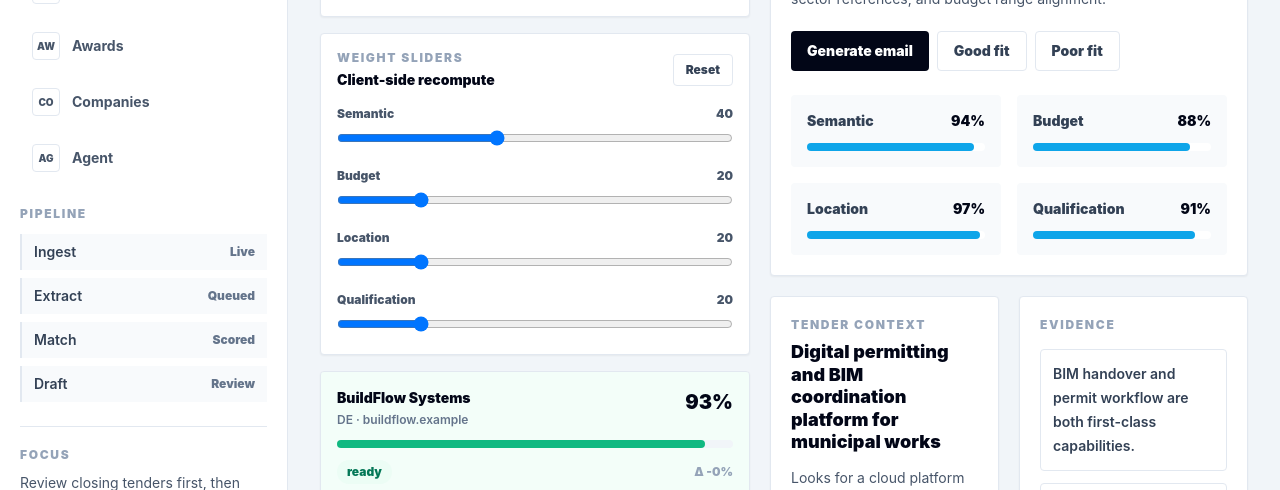
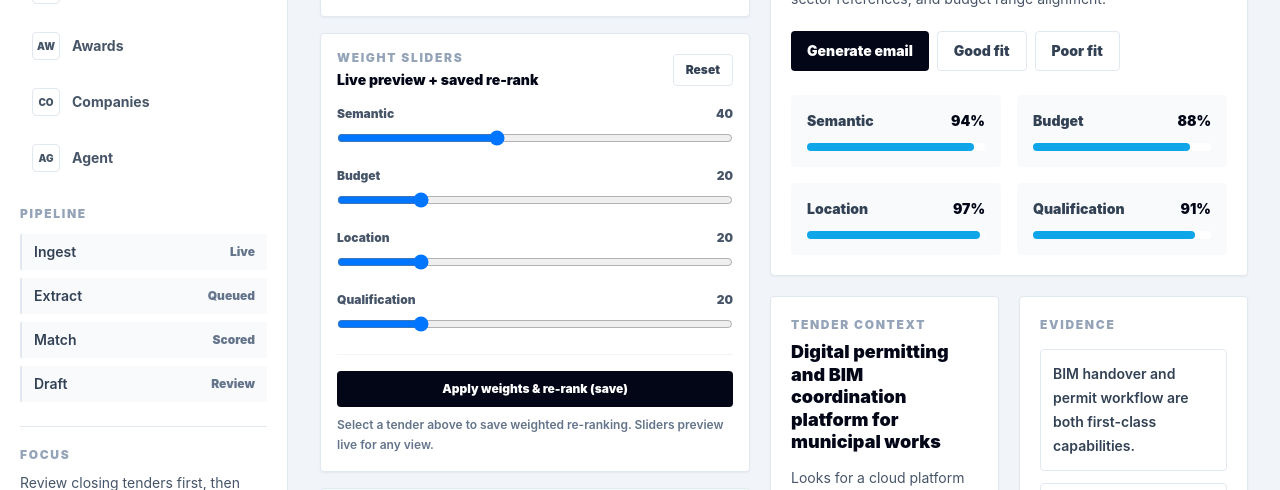
Before and after one commit to SwarajStha/GTMAgent, a Vue app in the folder frontend/: page /matches in a window 1280 px wide. Shown: the part 310-800 px from the top of the page. Built offline with nearby package versions, Linux system fonts and the light colour scheme; no server answers.

Commit message:
feat: frontend -- persist weight re-rank (G16) + honest email recipient & match threshold (G17b)

```diff
--- a/frontend/src/stores/emails.ts
+++ b/frontend/src/stores/emails.ts
@@ -67,9 +67,22 @@ function toEvidenceItems(email: ApiEmail): string[] {
   ].slice(0, 4)
 }
 
-function recipientFor(company: ApiEmailContextCompany): string {
-  const website = company.website?.replace(/^https?:\/\//, '').replace(/\/$/, '')
-  return website ? `sales@${website}` : 'sales@example.com'
+// G17b: we hold no verified supplier contact. Derive a *candidate* address from
+// the company website and flag it as unverified, rather than fabricating an
+// authoritative-looking `sales@…` (and never invent one when there is no site).
+function supplierContact(company: ApiEmailContextCompany): {
+  recipient: string
+  verified: boolean
+  website: string | null
+} {
+  const domain = company.website
+    ?.replace(/^https?:\/\//, '')
+    .replace(/\/.*$/, '')
+    .replace(/\/$/, '')
+  if (domain) {
+    return { recipient: `info@${domain}`, verified: false, website: company.website ?? null }
+  }
+  return { recipient: 'No verified contact on file', verified: false, website: null }
 }
 
 function toEmailDraft(email: ApiEmail): EmailDraft {
@@ -82,13 +95,16 @@ function toEmailDraft(email: ApiEmail): EmailDraft {
         explanation: s.explanation,
       }))
     : undefined
+  const supplier = isBuyer ? null : supplierContact(email.company)
   return {
     id: email.id,
     matchId: email.match_id,
     subject: email.subject,
-    recipient: isBuyer
-      ? email.tender.buyer_name ?? 'public buyer'
-      : recipientFor(email.company),
+    recipient: isBuyer ? email.tender.buyer_name ?? 'public buyer' : supplier!.recipient,
+    // Buyer outreach targets the real TED-published buyer org; supplier contacts
+    // are website-derived guesses (we hold no verified email).
+    recipientVerified: isBuyer,
+    companyWebsite: isBuyer ? null : supplier!.website,
     companyName: isBuyer
       ? email.tender.buyer_name ?? email.tender.title ?? email.tender.ted_notice_id
       : email.company.name,
--- a/frontend/src/stores/matches.ts
+++ b/frontend/src/stores/matches.ts
@@ -57,9 +57,22 @@ interface ApiMatchList {
 
 type FeedbackRating = 1 | -1
 
+export interface MatchWeights {
+  semantic: number
+  budget: number
+  location: number
+  qualification: number
+}
+
+// The unified pipeline writes a calibrated LR win-probability as final_score,
+// which tops out around ~0.8 for strong matches (see the smoke records) — the
+// previous 0.8 "ready" cut-off therefore almost never fired. 0.6 marks a
+// genuinely strong match while still separating the long tail of weak ones.
+const READY_SCORE = 0.6
+
 function toMatchStatus(match: ApiMatch): MatchItem['status'] {
   if (match.is_disqualified) return 'blocked'
-  return match.final_score >= 0.8 ? 'ready' : 'needs-review'
+  return match.final_score >= READY_SCORE ? 'ready' : 'needs-review'
 }
 
 function toEvidence(match: ApiMatch): string[] {
@@ -127,20 +140,30 @@ export const useMatchesStore = defineStore('matches', {
         this.loading = false
       }
     },
-    async runMatching(tenderId: string, topN?: number) {
+    async runMatching(tenderId: string, topN?: number, weights?: MatchWeights) {
       this.loading = true
       this.error = null
       try {
         const query = topN ? `?top_n=${topN}` : ''
-        const response = await fetch(`/api/v1/matches/run/${tenderId}${query}`, {
-          method: 'POST',
-        })
+        // G16: when the operator supplies weights, post them so the backend
+        // re-ranks in weighted mode and persists the choice (otherwise the
+        // default trained-LR scorer runs with no body).
+        const init: RequestInit = weights
+          ? {
+              method: 'POST',
+              headers: { 'Content-Type': 'application/json' },
+              body: JSON.stringify(weights),
+            }
+          : { method: 'POST' }
+        const response = await fetch(`/api/v1/matches/run/${tenderId}${query}`, init)
         if (!response.ok) {
           throw new Error(`Run matching returned ${response.status}`)
         }
+        const result = (await response.json()) as { mode: string }
         // Refresh the full match list so the new rows show up in the view.
         await this.fetchAll()
         this.source = 'api'
+        return result.mode
       } catch (error) {
         this.error = error instanceof Error ? error.message : 'Run matching failed'
         throw error
--- a/frontend/src/views/EmailsView.vue
+++ b/frontend/src/views/EmailsView.vue
@@ -175,6 +175,25 @@ function approveDraft() {
                 >
                   {{ selectedDraft.recipientType === 'buyer' ? 'Buyer outreach' : 'Supplier outreach' }}
                 </span>
+                <span
+                  v-if="selectedDraft.recipientType !== 'buyer' && selectedDraft.recipientVerified === false"
+                  class="badge bg-amber-50 text-amber-700"
+                  title="Derived from the company website — confirm before sending"
+                >
+                  unverified contact
+                </span>
+              </p>
+              <p
+                v-if="selectedDraft.recipientType !== 'buyer' && selectedDraft.companyWebsite"
+                class="mt-1 text-xs font-semibold text-slate-400"
+              >
+                Find the real contact at
+                <a
+                  :href="selectedDraft.companyWebsite"
+                  target="_blank"
+                  rel="noopener noreferrer"
+                  class="text-emerald-700 underline"
+                >{{ selectedDraft.companyWebsite }}</a>
               </p>
             </div>
             <div class="flex flex-wrap gap-2">
--- a/frontend/src/views/MatchesView.vue
+++ b/frontend/src/views/MatchesView.vue
@@ -121,10 +121,23 @@ async function findMatches() {
   if (tenderFilter.value === 'all') return
   actionMessage.value = ''
   try {
-    await matchesStore.runMatching(tenderFilter.value)
-    actionMessage.value = 'Matching complete — ranked suppliers updated'
+    const mode = await matchesStore.runMatching(tenderFilter.value)
+    actionMessage.value = `Matching complete (${mode === 'weighted' ? 'weighted' : 'trained model'}) — ranked suppliers updated`
   } catch {
     actionMessage.value = matchesStore.error ?? 'Run matching failed'
+  }
+}
+
+async function applyWeights() {
+  // G16: persist the operator's slider weights — re-rank server-side in weighted
+  // mode and reload, so the override is durable (not just a client-side preview).
+  if (tenderFilter.value === 'all') return
+  actionMessage.value = ''
+  try {
+    await matchesStore.runMatching(tenderFilter.value, undefined, { ...weights.value })
+    actionMessage.value = 'Weights applied — tender re-ranked and saved'
+  } catch {
+    actionMessage.value = matchesStore.error ?? 'Apply weights failed'
   }
 }
 
@@ -200,7 +213,7 @@ async function submitFeedback(rating: 1 | -1) {
         <div class="flex items-center justify-between gap-3">
           <div>
             <p class="section-kicker">Weight sliders</p>
-            <h3 class="mt-1 text-sm font-black text-slate-950">Client-side recompute</h3>
+            <h3 class="mt-1 text-sm font-black text-slate-950">Live preview + saved re-rank</h3>
           </div>
           <button class="btn-secondary h-8 px-3 text-xs" type="button" @click="resetWeights">
             Reset
@@ -235,6 +248,23 @@ async function submitFeedback(rating: 1 | -1) {
             </span>
             <input v-model.number="weights.qualification" class="mt-2 w-full" type="range" min="0" max="1" step="0.05">
           </label>
+        </div>
+        <div class="mt-4 border-t border-slate-100 pt-4">
+          <button
+            class="btn-primary h-9 w-full px-3 text-xs"
+            type="button"
+            :disabled="tenderFilter === 'all' || matchesStore.loading"
+            @click="applyWeights"
+          >
+            {{ matchesStore.loading ? 'Re-ranking…' : 'Apply weights & re-rank (save)' }}
+          </button>
+          <p class="mt-2 text-xs font-semibold leading-5 text-slate-500">
+            {{
+              tenderFilter === 'all'
+                ? 'Select a tender above to save weighted re-ranking. Sliders preview live for any view.'
+                : 'Saves these weights and re-ranks this tender server-side (weighted mode). Re-run “Find matches” for the trained model.'
+            }}
+          </p>
         </div>
       </div>
 
```
